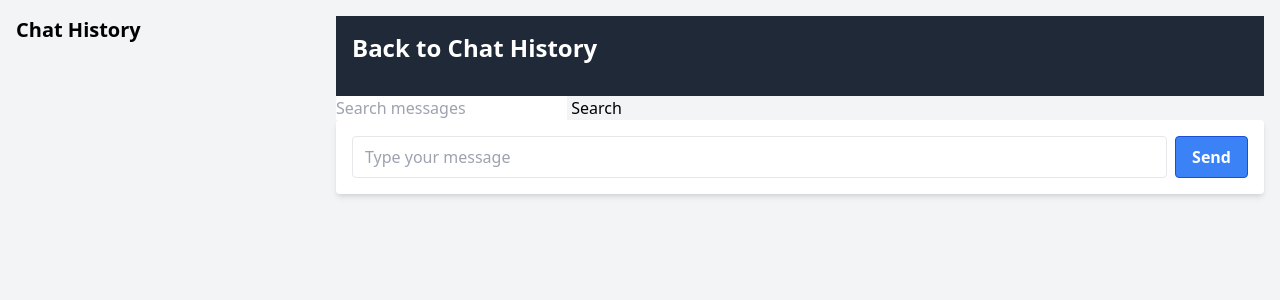
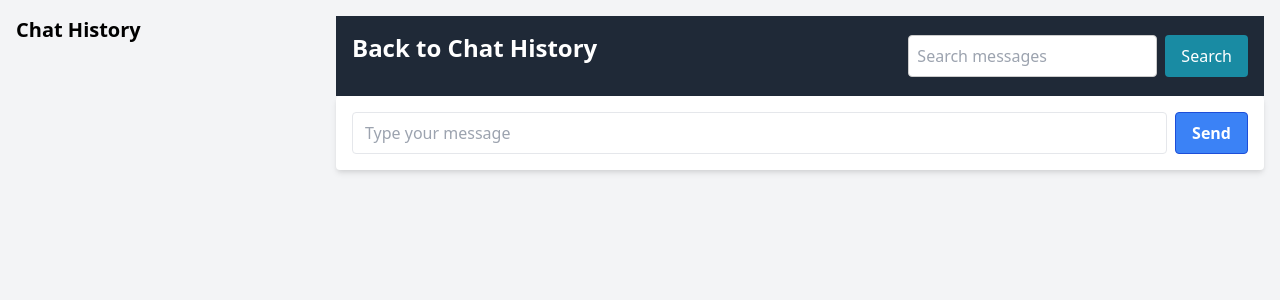
Before and after one commit to amirerfantim/ChatbotHub, a Django app: template torob_chatbot/templates/chatbot/chat-details.html in a window 1280 px wide. Shown: the top 300 px of the page. Run offline with Django 4.2, Linux system fonts and the light colour scheme; the template is opened without the code that fills it, so the values that code supplies are empty.

Commit message:
Update chat-details.html
move search box to top

```diff
--- a/torob_chatbot/templates/chatbot/chat-details.html
+++ b/torob_chatbot/templates/chatbot/chat-details.html
@@ -7,6 +7,34 @@
     <link href="https://cdn.jsdelivr.net/npm/tailwindcss@2.2.16/dist/tailwind.min.css" rel="stylesheet">
 <style>
     .btn-like, .btn-dislike, .btn-switch-content {
+        cursor: pointer;
+    }
+
+    /* Add new styles */
+    .search-container {
+        display: flex;
+        align-items: center;
+    }
+
+    .search-container form {
+        margin-left: auto;
+        display: flex;
+    }
+
+    .search-container input {
+        margin-right: 8px;
+        padding: 8px;
+        border: 1px solid #ccc;
+        border-radius: 4px;
+        color: black; /* Set the text color to black */
+    }
+
+    .search-container button {
+        padding: 8px 16px;
+        background-color: #198BA3;
+        color: white;
+        border: none;
+        border-radius: 4px;
         cursor: pointer;
     }
 </style>
@@ -38,15 +66,20 @@
         <div class="w-3/4 p-4">
             <header class="bg-gray-800 text-white p-4">
                 <div class="container mx-auto">
+                    <div class="search-container">
                         <a href="{% url 'chat_history' %}" class="block text-2xl font-semibold text-white mb-4">
                             Back to Chat History
                         </a>
+                        <form method="get" action="{% url 'chat_details' conversation_id=conversation.id %}">
+                            <input type="text" name="search_query" placeholder="Search messages">
+                            <button type="submit">Search</button>
+                        </form>
+                    </div>
                 </div>
             </header>
             <div class="container mx-auto">
                 <form method="get" action="{% url 'chat_details' conversation_id=conversation.id %}">
-                    <input type="text" name="search_query" placeholder="Search messages">
-                    <button type="submit">Search</button>
+                    <!-- Your existing search form is removed from here -->
                 </form>
                 <div class="chat-container bg-white rounded p-4 shadow-md">
                     {% load custom_filters %}
```
Lines whose indentation alone changed are shown as unchanged.
